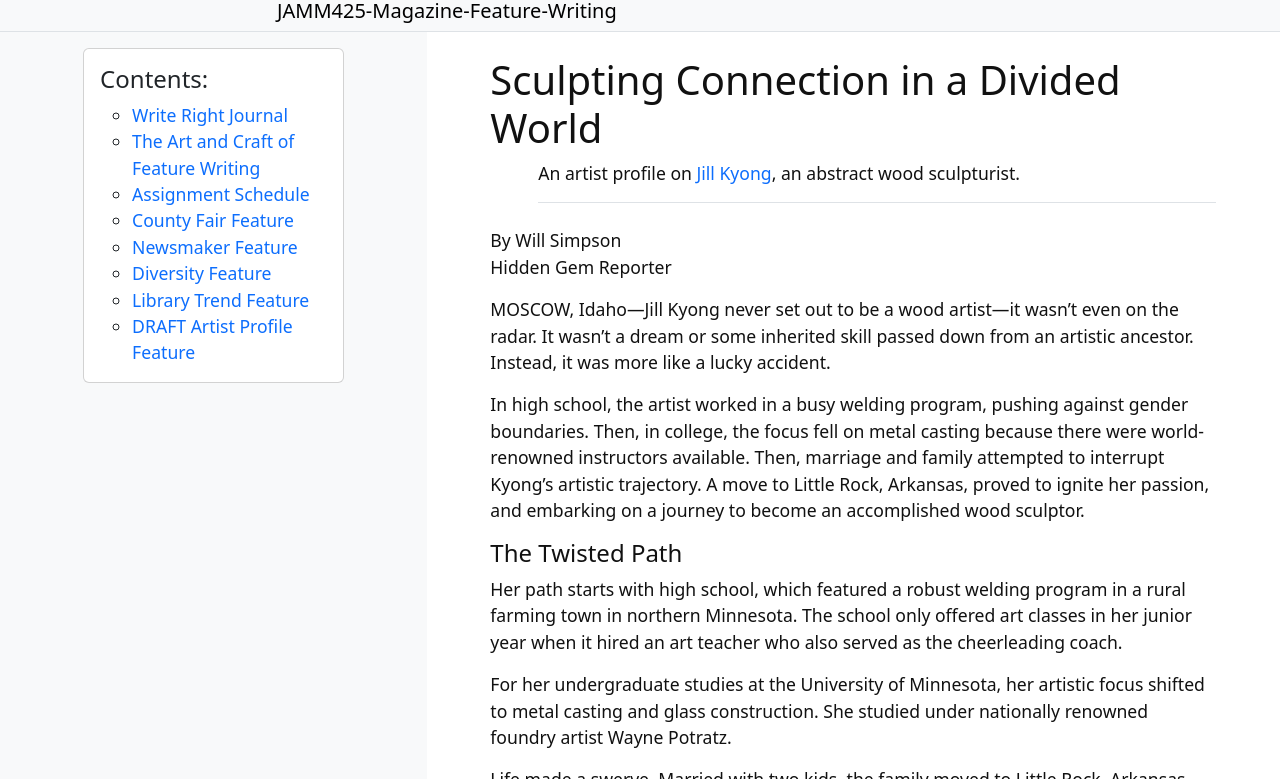
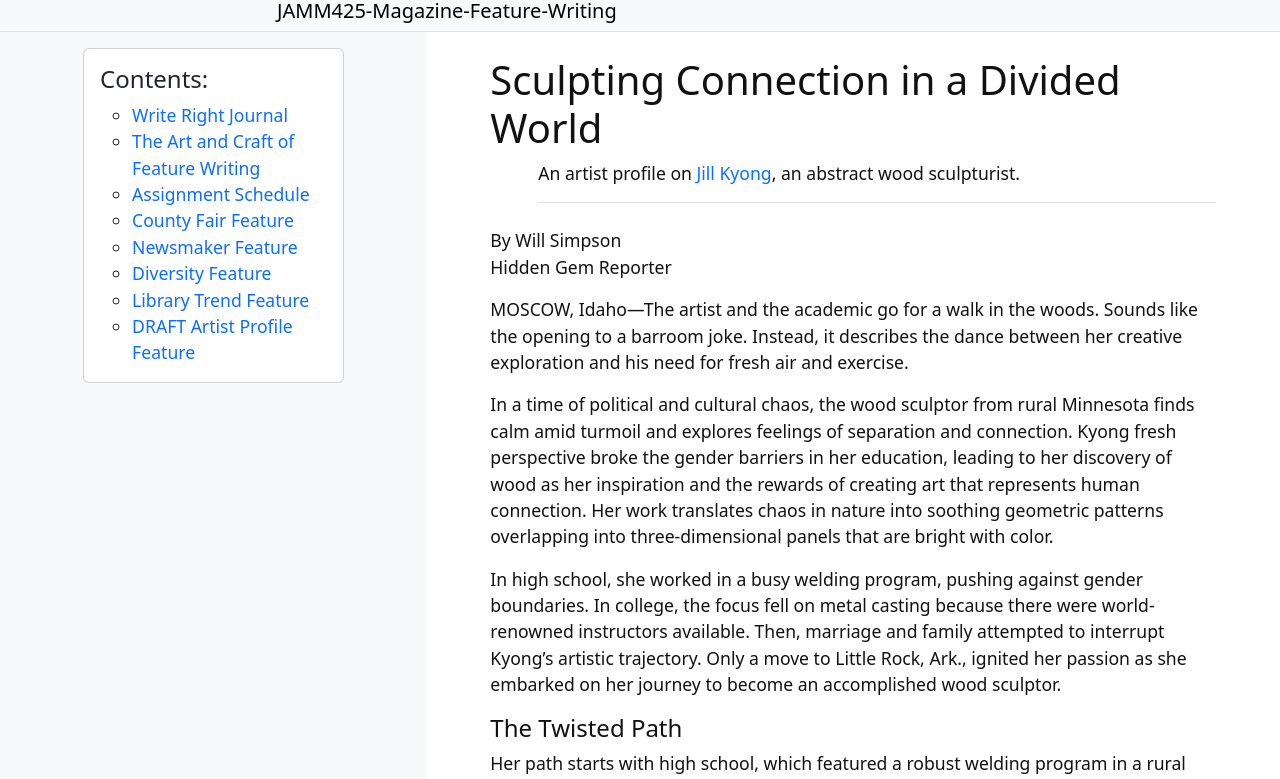
Before and after one commit to woodenzen/JAMM425-Magazine-Feature-Writing, a Jekyll site: the page built from content/8-Artist Feature.md, in a window 1280 px wide and 900 px high, cut to the strip 121-900 px from the top of the window. Built offline with Jekyll 4.4.1, drawn with Linux system fonts in a browser that asks for light colours; some of the changed text lies outside the part shown.

Commit message:
Fix image formatting in Bee Feature and enhance narrative clarity in Artist Feature

```diff
--- a/content/8-Artist Feature.md
+++ b/content/8-Artist Feature.md
@@ -10,9 +10,11 @@ description: >
 By Will Simpson
 Hidden Gem Reporter
 
-MOSCOW, Idaho—Jill Kyong never set out to be a wood artist—it wasn’t even on the radar. It wasn’t a dream or some inherited skill passed down from an artistic ancestor. Instead, it was more like a lucky accident.
+MOSCOW, Idaho—The artist and the academic go for a walk in the woods. Sounds like the opening to a barroom joke. Instead, it describes the dance between her creative exploration and his need for fresh air and exercise.
 
-In high school, the artist worked in a busy welding program, pushing against gender boundaries. Then, in college, the focus fell on metal casting because there were world-renowned instructors available. Then, marriage and family attempted to interrupt Kyong's artistic trajectory. A move to Little Rock, Arkansas, proved to ignite her passion, and embarking on a journey to become an accomplished wood sculptor.
+In a time of political and cultural chaos, the wood sculptor from rural Minnesota finds calm amid turmoil and explores feelings of separation and connection. Kyong fresh perspective broke the gender barriers in her education, leading to her discovery of wood as her inspiration and the rewards of creating art that represents human connection. Her work translates chaos in nature into soothing geometric patterns overlapping into three-dimensional panels that are bright with color.
+
+In high school, she worked in a busy welding program, pushing against gender boundaries. In college, the focus fell on metal casting because there were world-renowned instructors available. Then, marriage and family attempted to interrupt Kyong's artistic trajectory. Only a move to Little Rock, Ark., ignited her passion as she embarked on her journey to become an accomplished wood sculptor.
 
 #### The Twisted Path
 
@@ -49,10 +51,6 @@ Her art delves into the themes of nature, connection, and hope. She draws inspir
 
 Precise, mathematical, and geometrical are terms used to describe her sculptures.
 
-#### McClain
-McClain describes being the designated driver on their trips to deliver and retrieve Kyong’s artwork.
-He's color blind, according to Kyong.
-
 #### Ending
 
 Kyong’s educational journey reflects a lifelong interest in artmaking and resourcefulness in adapting to available opportunities. She is a testament to the fact that artistic paths are not always linear and that passion, combined with practicality, can lead to a fulfilling creative career.
```
Also changed, not shown: content/4-Bee Feature.md (+1 -1 lines).
